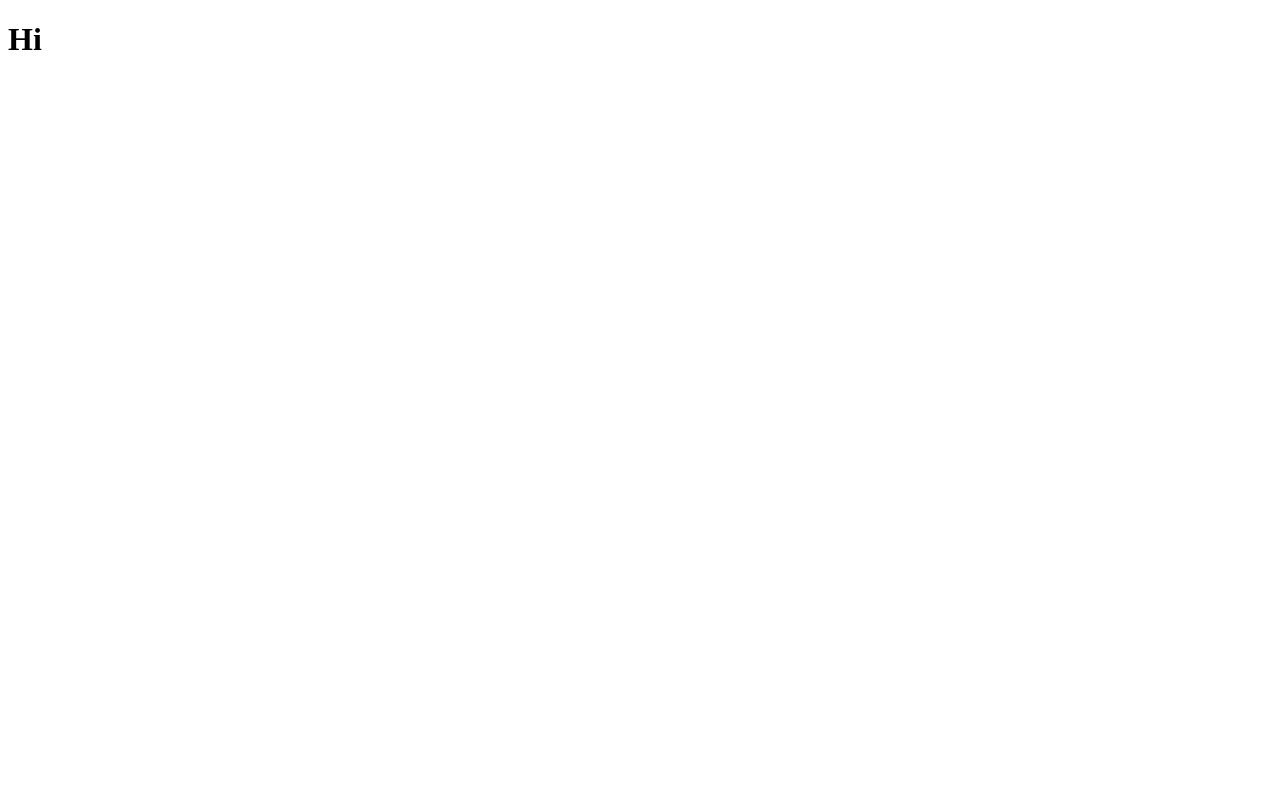
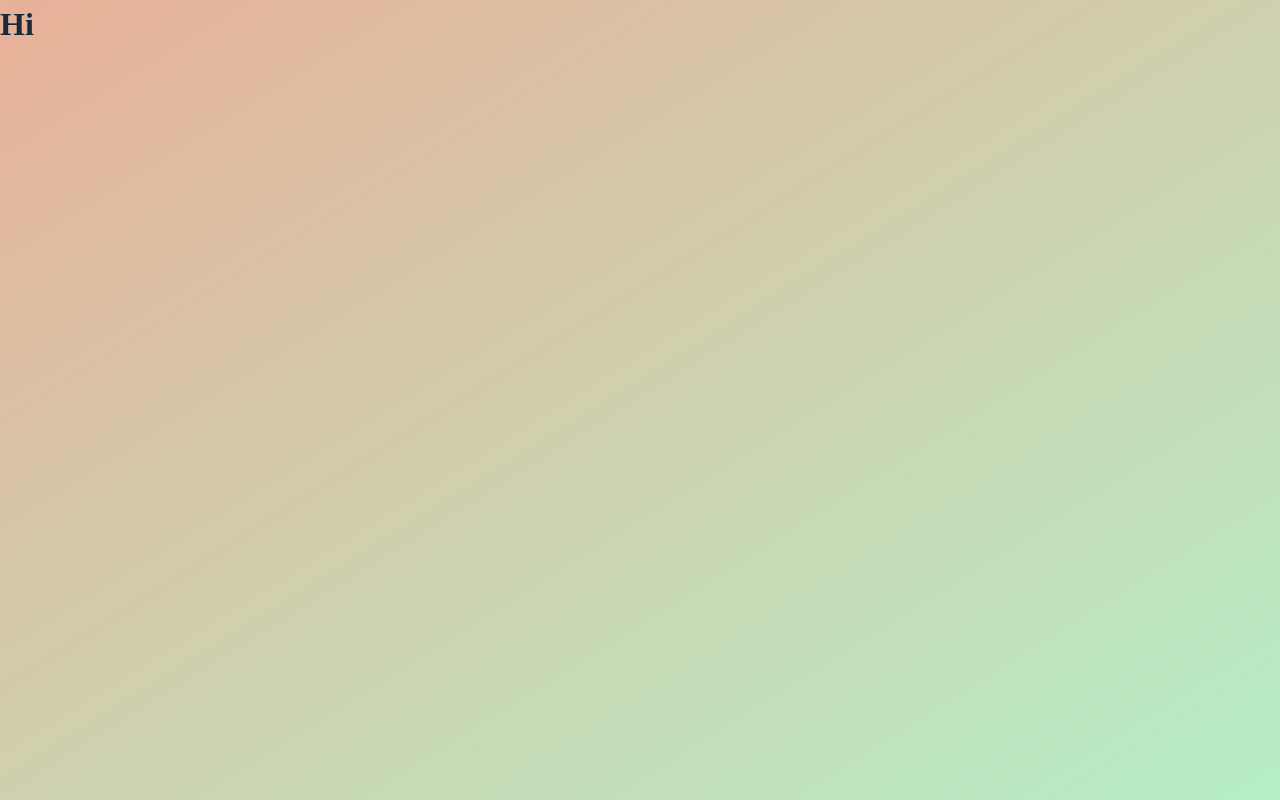
Before and after one commit to AmirHosein-Gharaati/portfolio, a React (Create React App) app: page / in a window 1280 px wide. Built offline with nearby package versions, Linux system fonts and the light colour scheme.

Commit message:
adding styling

```diff
--- /dev/null
+++ b/src/assets/styles/app.scss
@@ -0,0 +1,39 @@
+// variables
+@import "./variables.scss";
+
+// pages
+@import "./pages/home.scss";
+
+* {
+  box-sizing: border-box;
+  margin: 0;
+  padding: 0;
+  outline: none;
+}
+
+::before,
+::after {
+  box-sizing: border-box;
+}
+
+body {
+  min-height: 100vh;
+  background-image: linear-gradient(to bottom right, $pink-light, $cyan-light);
+  font-size: 16px;
+  color: $blue-dark;
+  line-height: 1.5;
+  overflow-x: hidden;
+  -webkit-tap-highlight-color: transparent;
+
+  ::before {
+    content: "";
+    position: fixed;
+    left: 0;
+    top: 0;
+    height: 100%;
+    width: 100%;
+    background-color: $green-yellow;
+    z-index: -1;
+    opacity: 0.08;
+  }
+}
--- /dev/null
+++ b/src/assets/styles/variables.scss
@@ -0,0 +1,14 @@
+// colors
+$primary: #e02f6b;
+$blue: #0000ff;
+$blue-dark: #18293c;
+$orange: #ffa500;
+$green-yellow: #cddc39;
+$pink-light: #efa2b4;
+$cyan-light: #aef1ee;
+$white: #ffffff;
+$white-alpha-40: rgba(255, 255, 255, 0.4);
+$white-alpha-25: rgba(255, 255, 255, 0.25);
+
+// blur
+$backdrop-filter-blur: blur(5px);
```
Also changed, not shown: src/index.js (+5 -4 lines), src/assets/styles/pages/home.scss (added).
